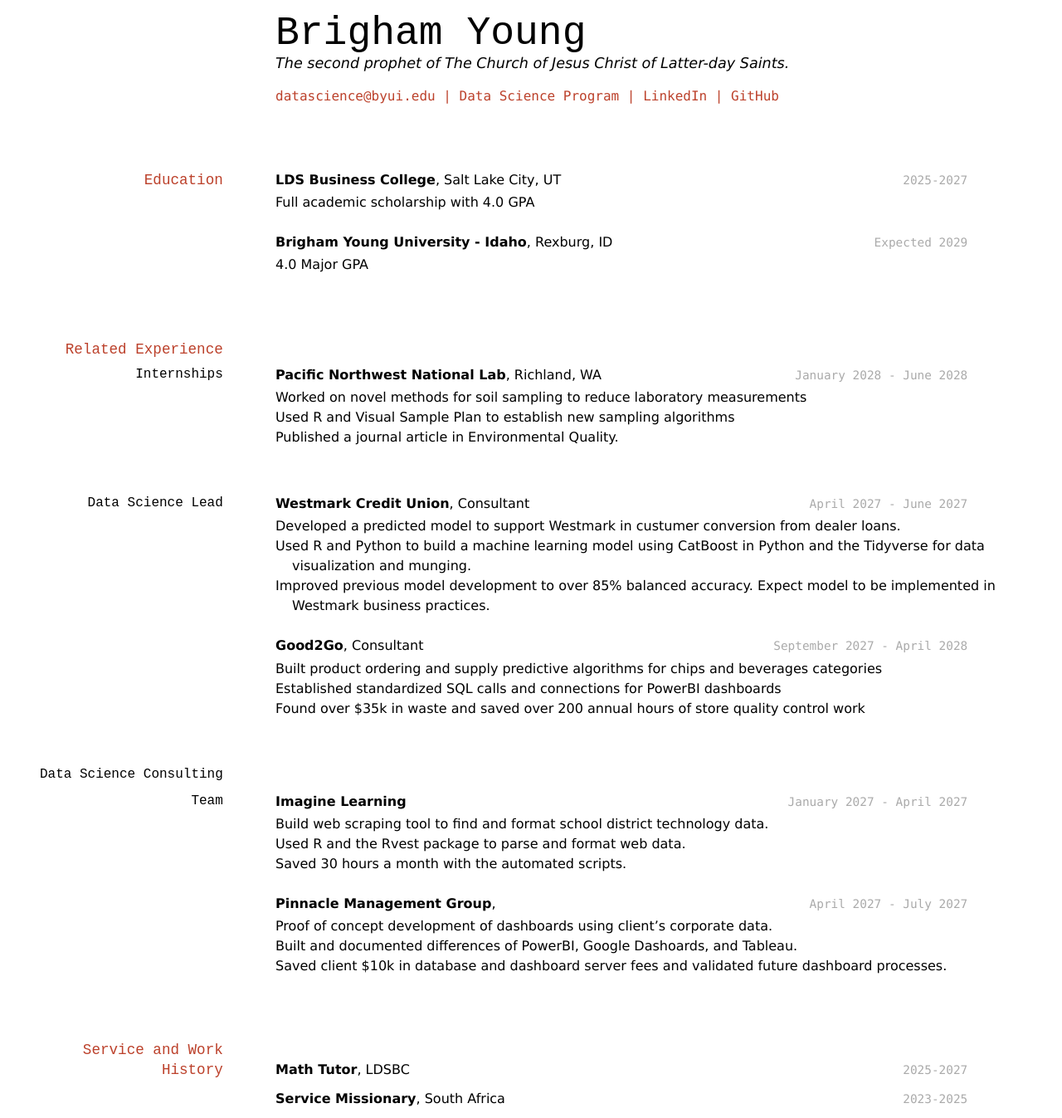
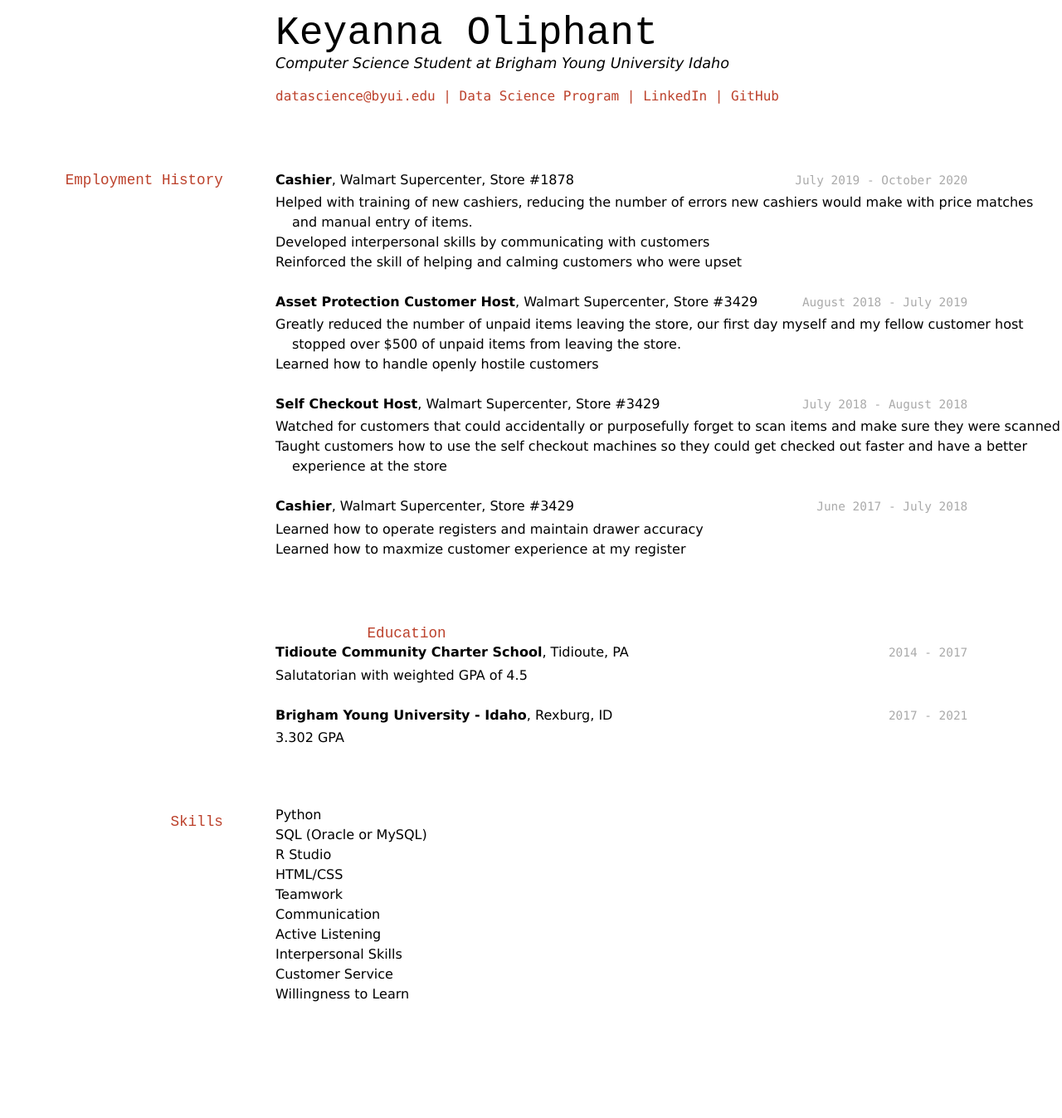
Before and after one commit to alexandraleon/oliphantk-resume, a Jekyll site: the page built from docs/index.md, in a window 1280 px wide. Shown: the whole page at 83% size. Built offline with Jekyll 4.4.1, drawn with Linux system fonts in a browser that asks for light colours; after the commit the page ends 1234 px from its top, so only the background shows below that.

Commit message:
Update index.md

```diff
--- a/docs/index.md
+++ b/docs/index.md
@@ -1,9 +1,9 @@
 ---
 layout: cv
-title: Brigham Young's Resume
+title: Keyanna Oliphant's Resume
 ---
-# Brigham Young
-The second prophet of The Church of Jesus Christ of Latter-day Saints.
+# Keyanna Oliphant
+Computer Science Student at Brigham Young University Idaho
 
 <div id="webaddress">
 <a href="datascience@byui.edu">datascience@byui.edu</a>
@@ -13,74 +13,51 @@ The second prophet of The Church of Jesus Christ of Latter-day Saints.
 </div>
 
 <!-- https://www.monique.tech/the-art-of-markdown -->
+## Employment History
+`July 2019 - October 2020`
+__Cashier__, Walmart Supercenter, Store #1878
+- Helped with training of new cashiers, reducing the number of errors new cashiers would make with price matches and manual entry of items.
+- Developed interpersonal skills by communicating with customers
+- Reinforced the skill of helping and calming customers who were upset
 
+`August 2018 - July 2019`
+__Asset Protection Customer Host__, Walmart Supercenter, Store #3429
+- Greatly reduced the number of unpaid items leaving the store, our first day myself and my fellow customer host stopped over $500 of unpaid items from leaving the store.
+- Learned how to handle openly hostile customers
+
+`July 2018 - August 2018`
+__Self Checkout Host__, Walmart Supercenter, Store #3429
+- Watched for customers that could accidentally or purposefully forget to scan items and make sure they were scanned
+- Taught customers how to use the self checkout machines so they could get checked out faster and have a better experience at the store
+
+`June 2017 - July 2018`
+__Cashier__, Walmart Supercenter, Store #3429
+- Learned how to operate registers and maintain drawer accuracy
+- Learned how to maxmize customer experience at my register
+-
 ## Education
 
-`2025-2027`
-__LDS Business College__, Salt Lake City, UT
+`2014 - 2017`
+__Tidioute Community Charter School__, Tidioute, PA
 
-- Full academic scholarship with 4.0 GPA
+- Salutatorian with weighted GPA of 4.5
 
-`Expected 2029`
+`2017 - 2021`
 __Brigham Young University - Idaho__, Rexburg, ID
 
-- 4.0 Major GPA
+-  3.302 GPA
 
-
-## Related Experience
-
-### Internships
-
-`January 2028 - June 2028`
-__Pacific Northwest National Lab__, Richland, WA
-
-- Worked on novel methods for soil sampling to reduce laboratory measurements
-- Used R and Visual Sample Plan to establish new sampling algorithms
-- Published a journal article in Environmental Quality.
-
-### Data Science Lead
-
-`April 2027 - June 2027`
-__Westmark Credit Union__, Consultant
-
-- Developed a predicted model to support Westmark in custumer conversion from dealer loans.
-- Used R and Python to build a machine learning model using CatBoost in Python and the Tidyverse for data visualization and munging.
-- Improved previous model development to over 85% balanced accuracy. Expect model to be implemented in Westmark business practices.
-
-`September 2027 - April 2028`
-__Good2Go__, Consultant
-
-- Built product ordering and supply predictive algorithms for chips and beverages categories
-- Established standardized SQL calls and connections for PowerBI dashboards
-- Found over $35k in waste and saved over 200 annual hours of store quality control work
-
-### Data Science Consulting Team
-
-`January 2027 - April 2027`
-__Imagine Learning__
-
-- Build web scraping tool to find and format school district technology data.
-- Used R and the Rvest package to parse and format web data.
-- Saved 30 hours a month with the automated scripts.
-
-`April 2027 - July 2027`
-__Pinnacle Management Group__,
-
-- Proof of concept development of dashboards using client's corporate data.
-- Built and documented differences of PowerBI, Google Dashoards, and Tableau.
-- Saved client $10k in database and dashboard server fees and validated future dashboard processes.
-
-
-## Service and Work History
-
-`2025-2027`
-__Math Tutor__, LDSBC
-
-
-`2023-2025`
-__Service Missionary__, South Africa
-
-
+## Skills
+- Python
+- SQL (Oracle or MySQL)
+- R Studio
+- HTML/CSS
+- Teamwork
+- Communication
+- Active Listening
+- Interpersonal Skills
+- Customer Service
+- Willingness to Learn
 
 <!-- ### Footer
 
```
